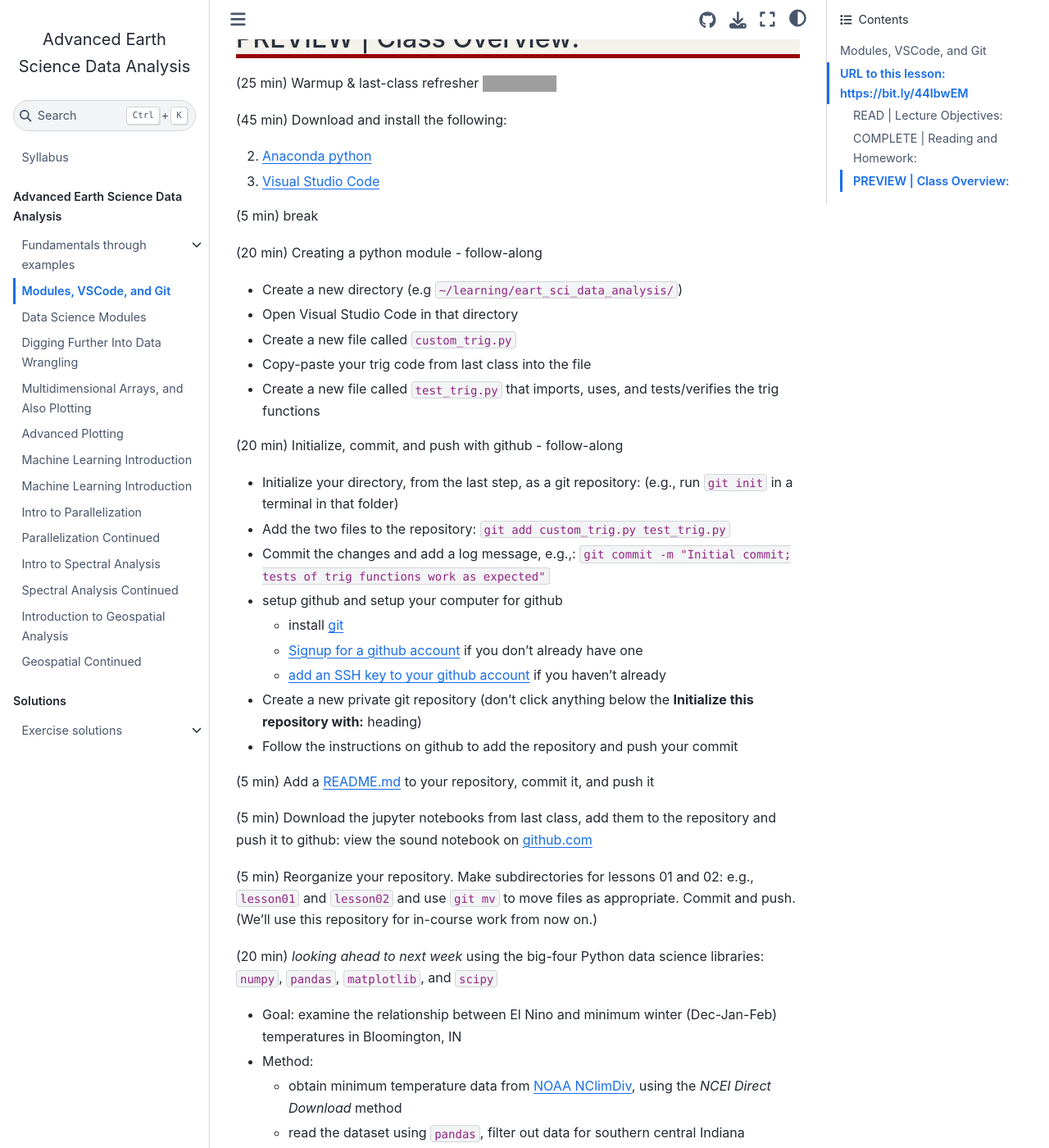
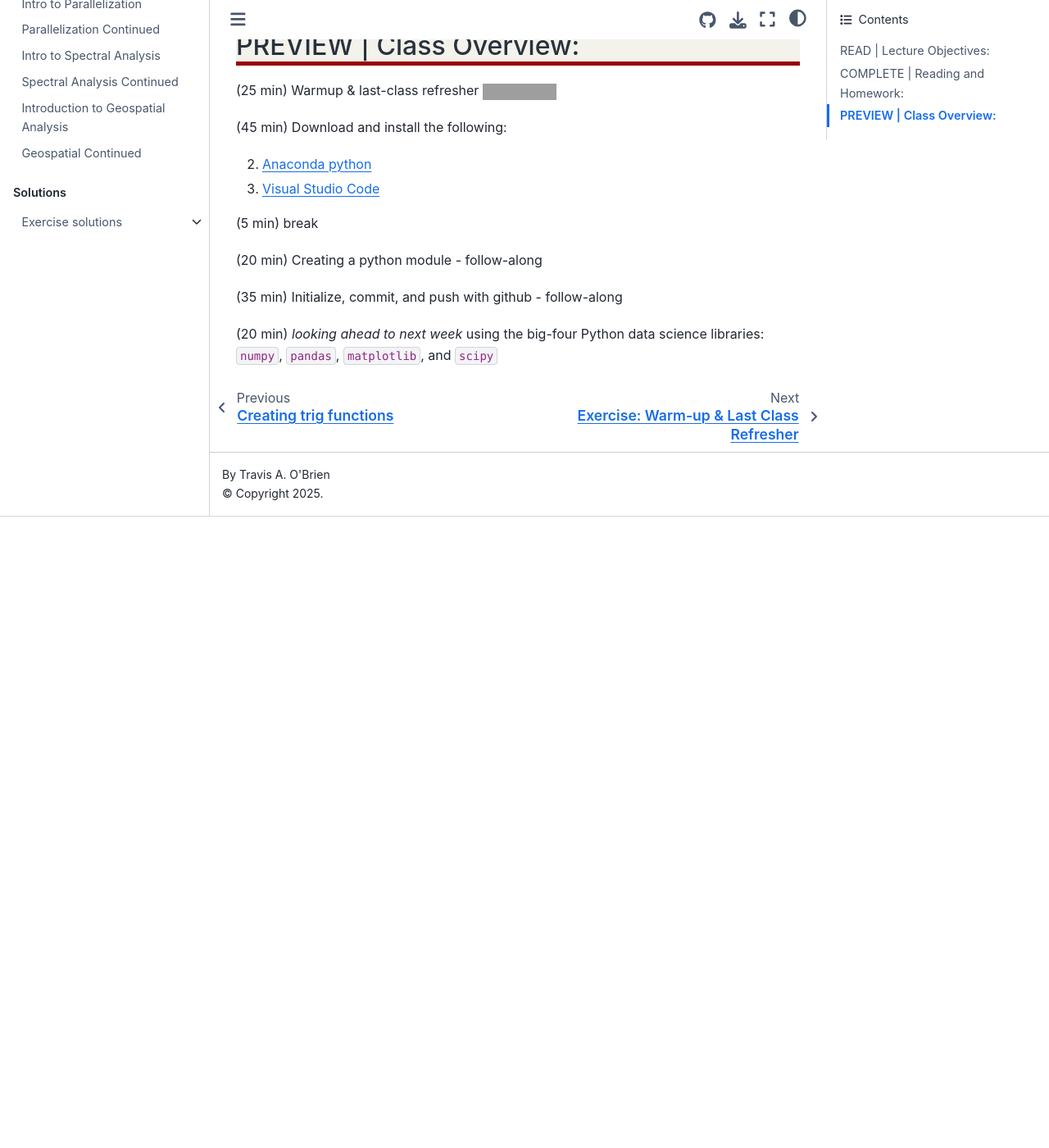
Before and after one commit to taobrienlbl/advanced_earth_science_data_analysis, a Jupyter Book: the page built from content/lessons/02_modules_vscode_git/02_modules_vscode_git.md, in a window 1280 px wide and 1400 px high, scrolled down 792 px. Shown: the whole window at 82% size. Built offline with Jupyter Book 1.0.4 settings and Sphinx 7.4.7 and the Sphinx Book theme 1.1.4, drawn with Linux system fonts in a browser that asks for light colours; pages that are not in the unit, such as notebooks, are missing from menus; after the commit the page ends 1422 px from its top, so only the background shows below that; some of the changed text lies outside the part shown; grey boxes are pictures that could not be loaded.

Commit message:
Updated lesson 02

````diff
--- a/content/_toc.yml
+++ b/content/_toc.yml
@@ -13,6 +13,11 @@
       - file: lessons/01_fundamentals/01c_calculating_e
       - file: lessons/01_fundamentals/01d_trig_fucntion
     - file: lessons/02_modules_vscode_git/02_modules_vscode_git
+      sections:
+      - file: lessons/02_modules_vscode_git/02_last_class_refresher
+      - file: lessons/02_modules_vscode_git/02_new_module
+      - file: lessons/02_modules_vscode_git/02_git_workalong
+      - file: lessons/02_modules_vscode_git/02_looking_ahead
     - file: lessons/03_data_science_modules/03_data_science_modules
     - file: lessons/04_digging_further_into_data_wrangling/04_digging_further_into_data_wrangling
     - file: lessons/05_multidimensional_arrays_also_plotting/05_multidimensional_arrays_also_plotting
--- a/content/lessons/02_modules_vscode_git/02_modules_vscode_git.md
+++ b/content/lessons/02_modules_vscode_git/02_modules_vscode_git.md
@@ -1,9 +1,12 @@
 # Modules, VSCode, and Git
-# URL to this lesson: https://bit.ly/44IbwEM
+
+```{note}
+URL to this lesson: https://bit.ly/44IbwEM
+```
 
 *Lecture number:* 02
 
-*Target Date:* 09/01/2023
+*Target Date:* 09/05/2025
 
 *Length:* 150 mins
 
@@ -38,40 +41,6 @@
 
 (20 min) Creating a python module - follow-along
 
- * Create a new directory (e.g `~/learning/eart_sci_data_analysis/`)
- * Open Visual Studio Code in that directory
- * Create a new file called `custom_trig.py`
- * Copy-paste your trig code from last class into the file
- * Create a new file called `test_trig.py` that imports, uses, and tests/verifies the trig functions
-
-(20 min) Initialize, commit, and push with github - follow-along
-
- * Initialize your directory, from the last step, as a git repository: (e.g., run `git init` in a terminal in that folder)
- * Add the two files to the repository: `git add custom_trig.py test_trig.py`
- * Commit the changes and add a log message, e.g.,: `git commit -m "Initial commit; tests of trig functions work as expected"`
- * setup github and setup your computer for github
-    * install [git](https://git-scm.com/downloads)
-    * [Signup for a github account](https://github.com/signup?ref_cta=Sign+up&ref_loc=header+logged+out&ref_page=%2F&source=header-home) if you don't already have one
-    * [add an SSH key to your github account](https://docs.github.com/en/authentication/connecting-to-github-with-ssh/adding-a-new-ssh-key-to-your-github-account) if you haven't already
- * Create a new private git repository (don't click anything below the **Initialize this repository with:** heading)
- * Follow the instructions on github to add the repository and push your commit
-
-(5 min) Add a README.md to your repository, commit it, and push it
-
-(5 min) Download the jupyter notebooks from last class, add them to the repository and push it to github: view the sound notebook on github.com
-
-(5 min) Reorganize your repository. Make subdirectories for lessons 01 and 02: e.g., `lesson01` and `lesson02` and use `git mv` to move files as appropriate.  Commit and push. (We'll use this repository for in-course work from now on.)
+(35 min) Initialize, commit, and push with github - follow-along
 
 (20 min) *looking ahead to next week* using the big-four Python data science libraries: `numpy`, `pandas`, `matplotlib`, and `scipy`
-
- * Goal: examine the relationship between El Nino and minimum winter (Dec-Jan-Feb) temperatures in Bloomington, IN
- * Method:
-    * obtain minimum temperature data from [NOAA NClimDiv](https://www.ncei.noaa.gov/access/metadata/landing-page/bin/iso?id=gov.noaa.ncdc:C00005), using the *NCEI Direct Download* method
-    * read the dataset using `pandas`, filter out data for southern central Indiana
-    * convert the data to timeseries format
-    * obtain the [ENSO longitude index](https://cascade.lbl.gov/enso-longitude-index-eli/) Excel file and read with `pandas`; convert to timeseries format
-    * make the ENSO and NClimDiv timeseries align (same start and end dates, same period - DJF, etc)
-    * plot both timeseries
-    * plot a correlation
-    * do linear regression and correlation analyses
- * For today: go as far with this during class time as possible!
````
Also changed, not shown: content/lessons/02_modules_vscode_git/02_git_workalong.md (added, +26 -0 lines), content/lessons/02_modules_vscode_git/02_looking_ahead.md (added, +24 -0 lines), content/lessons/02_modules_vscode_git/02_new_module.md (added, +7 -0 lines), content/lessons/02_modules_vscode_git/02_last_class_refresher.ipynb.
